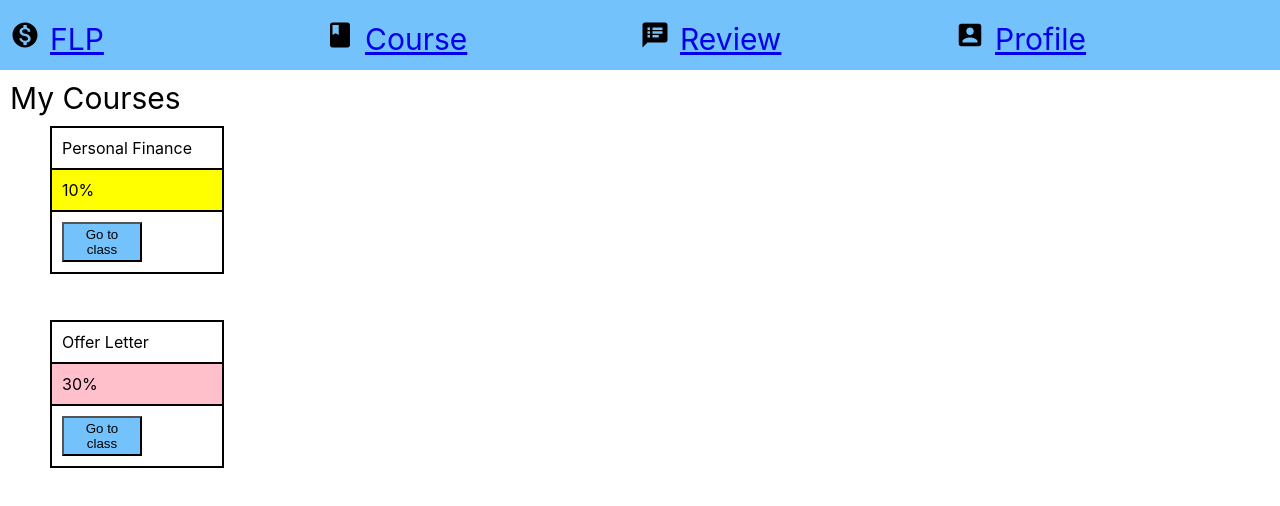
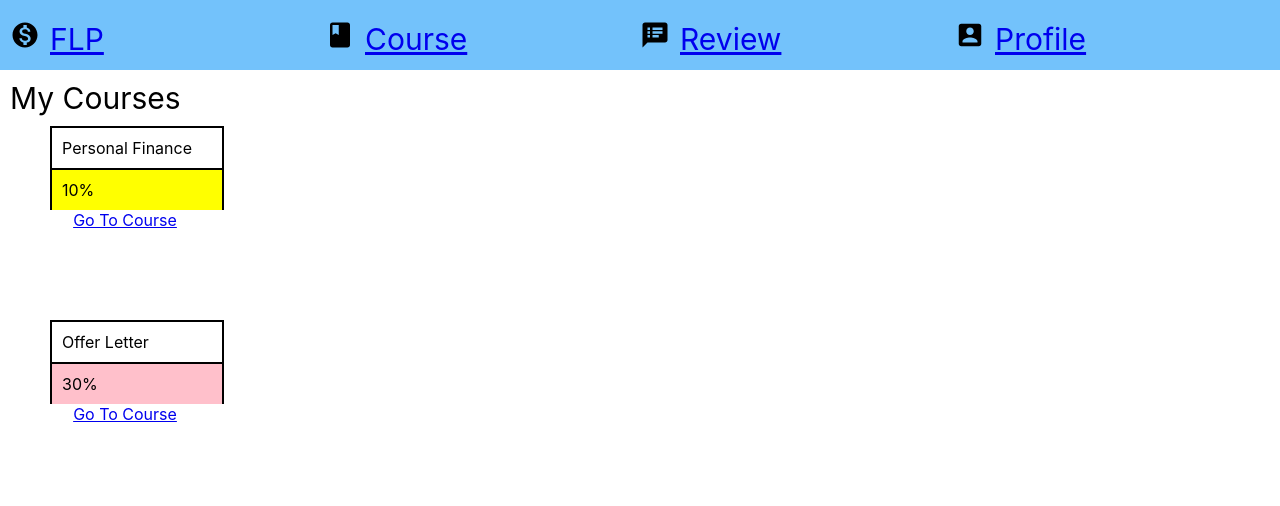
Before and after one commit to jstmcneil/FLP, a React (Create React App) app in the folder frontend/: page /course in a window 1280 px wide. Shown: the top 506 px of the page. Built offline with nearby package versions, Linux system fonts and the light colour scheme.

Commit message:
Fixed issue with reloading app on course selection by fixing up react routing

```diff
--- a/frontend/src/components/Course/Class.tsx
+++ b/frontend/src/components/Course/Class.tsx
@@ -1,5 +1,5 @@
 import React from 'react';
-import { Redirect } from 'react-router-dom';
+import { Redirect, Link } from 'react-router-dom';
 
 interface ClassProps {
     id: string;
@@ -28,9 +28,7 @@ class Class extends React.Component<ClassProps, ClassState> {
                 <div id="percentage" style={{ backgroundColor: this.props.color }}>
                     {this.props.percent + "%"}
                 </div>
-                <div id="redirectClass">
-                    <button onClick={() => this.routeChange(this.props.id)}>Go to class</button>
-                </div>
+                <div id="redirectClass"><Link to={`/courses/${this.props.id}`} /></div>
             </div>
         );
     }
--- a/frontend/src/components/Course/Course.tsx
+++ b/frontend/src/components/Course/Course.tsx
@@ -1,26 +1,48 @@
 import React from 'react';
-import Class from './Class';
 import {
     Link,
     BrowserRouter as Router,
     Switch,
     Route,
-    Redirect
+    Redirect,
+    RouteComponentProps,
+    useRouteMatch
 } from 'react-router-dom';
-import Quiz from '../MC/Quiz';
-import { EmailTextComponent } from '../EmailTextBox';
+import CoursePage from './CoursePage';
 
-class Course extends React.Component {
+interface ClassProps {
+    id: string;
+    courseName: string;
+    percent: number;
+    color: string;
+}
 
-    render() {
+const Class = (props: ClassProps): JSX.Element => {
+    return (<div className="class">
+        <div id="courseName">{props.courseName}</div>
+        <div id="percentage" style={{ backgroundColor: props.color }}>
+            {props.percent + "%"}
+        </div>
+        <div><Link to={`/courses/${props.id}`}>Go To Course</Link></div>
+    </div>);
+}
+
+const Course = (props: RouteComponentProps): JSX.Element => {
+    let { path } = useRouteMatch();
     return (
+    <div>
+        <Switch>
+            <Route path={`${path}/:id`} component={CoursePage} />
+            <Route exact path={path}>
                 <div>
                     <div className="title">My Courses</div>
                     <Class courseName="Personal Finance" percent={10} color="yellow" id="1"/>
                     <Class courseName="Offer Letter" percent={30} color="pink" id="2"/>
                 </div>
+            </Route>
+        </Switch>
+    </div>
     );
-    }
 }
 
 export default Course;
--- a/frontend/src/components/Course/CoursePage.tsx
+++ b/frontend/src/components/Course/CoursePage.tsx
@@ -23,10 +23,6 @@ class CoursePage extends React.Component<PageProps> {
         super(props);
     }
 
-    routeChange = () => {
-        window.location.href = "/course";
-    }
-
     render() {
         if (!this.props.loggedIn) {
             return <div>You are not logged in. Please login to access courses.</div>
@@ -34,7 +30,6 @@ class CoursePage extends React.Component<PageProps> {
         const { accountId, username, sendEmailAction } = this.props;
         return (
             <div>
-                <button id="back" onClick={this.routeChange}>Back to Courses</button>
                 <div className="space"></div>
                 <h2>Course {this.props.match.params.id}</h2>
                 <div>Summary of Text</div>
--- a/frontend/src/components/Header/Header.tsx
+++ b/frontend/src/components/Header/Header.tsx
@@ -31,7 +31,7 @@ class Header extends React.Component<React.Props<Header>, {}> {
                     <Route exact path="/course" component={Course} />
                     <Route path="/review" component={Review} />
                     <Route path="/profile" component={Profile} />
-                    <Route path="/course/:id" component={CoursePage} />
+                    {/* <Route path="/course/:id" component={CoursePage} /> */}
                 </Switch>
             </Router>
         );
--- a/frontend/src/components/Login/index.tsx
+++ b/frontend/src/components/Login/index.tsx
@@ -1,7 +1,7 @@
 import React from 'react';
 import { connect } from 'react-redux';
 import { ATTEMPT_LOGIN } from '../../actions/types';
-import { loggedInSelector } from '../../selectors/authenticationSelector';
+import { loggedInSelector } from '../../selectors';
 interface LoginProps {
     loginAction: Function;
     loggedIn: boolean;
--- a/frontend/src/components/Register/index.tsx
+++ b/frontend/src/components/Register/index.tsx
@@ -1,7 +1,7 @@
 import React from 'react';
 import { connect } from 'react-redux';
 import { ATTEMPT_REGISTRATION } from '../../actions/types';
-import { loggedInSelector } from '../../selectors/authenticationSelector';
+import { loggedInSelector } from '../../selectors';
 
 interface RegistrationProps {
     registerAction: Function;
```
Also changed, not shown: 1 other file (tests, documents, lock files or other folders). Lines whose indentation alone changed are shown as unchanged.
